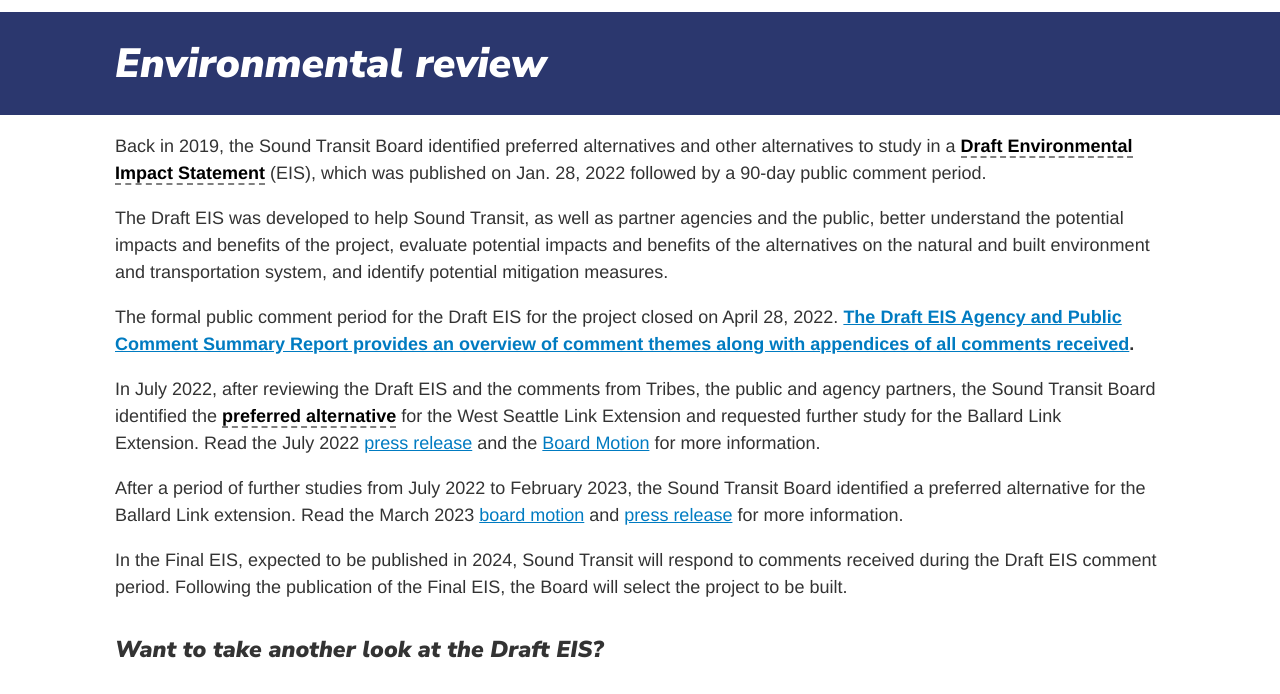
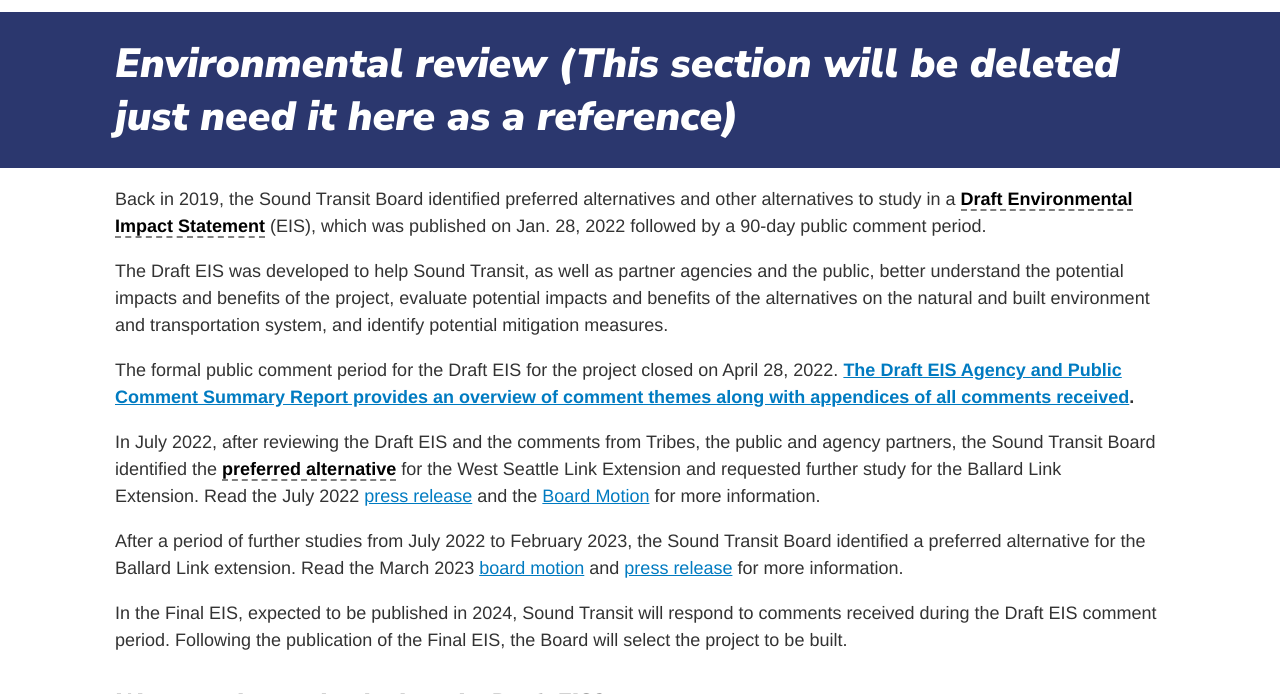
Before and after one commit to ihateerrors/wsble-landing-beta, a plain HTML site: page index.html in a window 1280 px wide. Shown: the part 11306-12000 px from the top of the page. Drawn offline with nearby package versions, Linux system fonts and the light colour scheme.

Commit message:
added more text to tell pms

```diff
--- a/index.html
+++ b/index.html
@@ -913,7 +913,7 @@ title="Preferred alternatives indicate a preference among alternatives but is no
 <div class="entry-header nm mt-4" id="enviromental review">
   <div class="container">
 
-      <h2>Environmental review</h2>
+      <h2>Environmental review (This section will be deleted just need it here as a reference)</h2>
 
   </div>
 </div>
```
